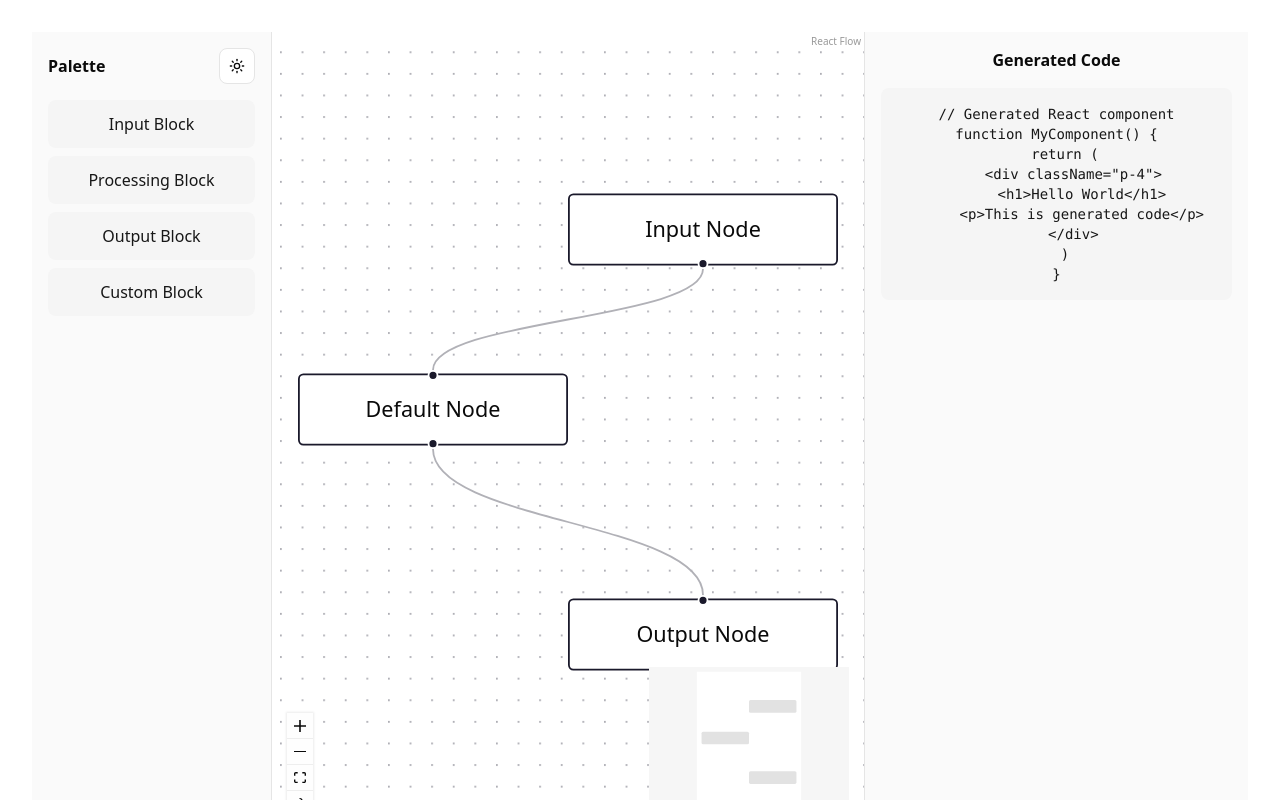
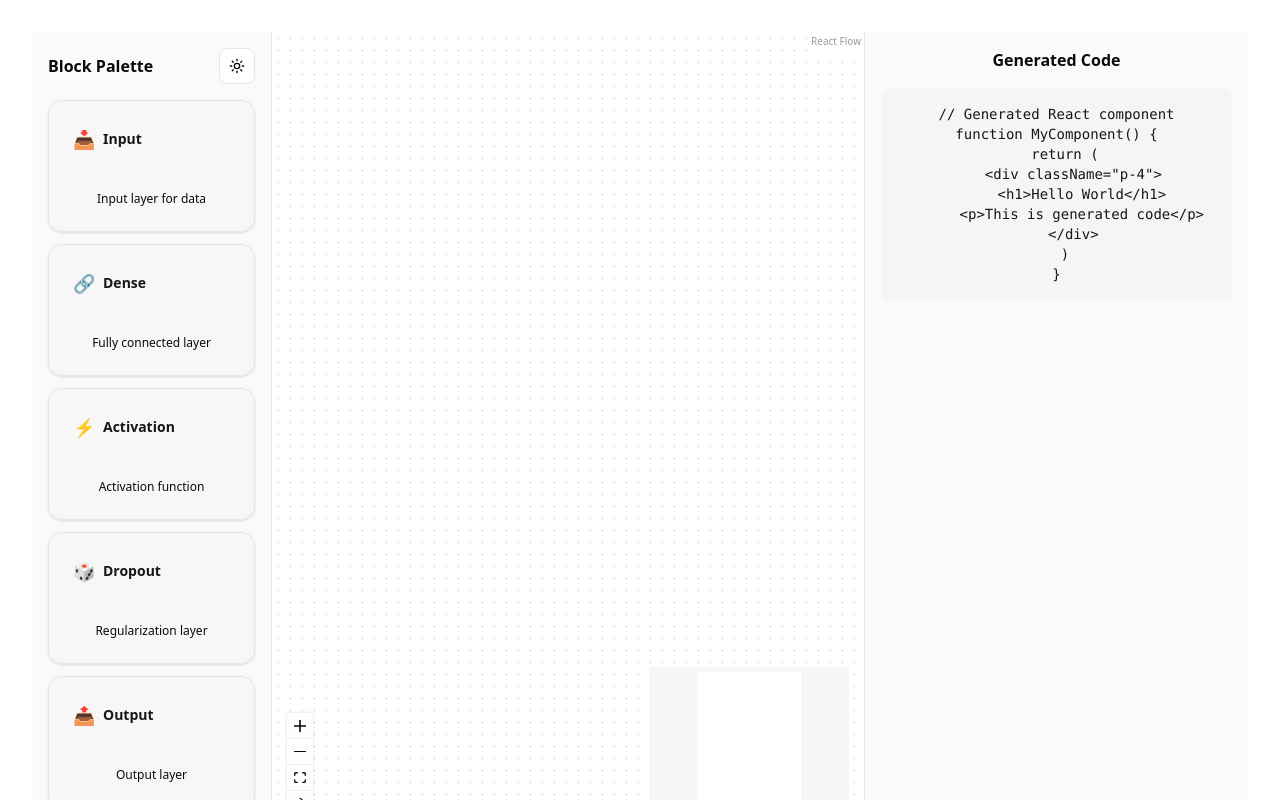
Before and after one commit to Aryagm/blockdl, a React (Vite) app: page / in a window 1280 px wide. Shown: the top 800 px of the page. Built offline with nearby package versions, Linux system fonts and the light colour scheme.

Commit message:
Added  neural net blocks to the side and removed default graph on the grid.

```diff
--- a/src/App.tsx
+++ b/src/App.tsx
@@ -1,56 +1,11 @@
 import { AppShell } from './components/AppShell'
 import { ThemeProvider } from './components/ThemeProvider'
-import { ThemeToggle } from './components/ThemeToggle'
 import { CanvasEditor } from './components/CanvasEditor'
+import { BlockPalette } from './components/BlockPalette'
 import './App.css'
 
 function App() {
-  const onDragStart = (event: React.DragEvent, nodeType: string, layerType?: string) => {
-    event.dataTransfer.setData('application/reactflow', nodeType)
-    if (layerType) {
-      event.dataTransfer.setData('application/layertype', layerType)
-    }
-    event.dataTransfer.effectAllowed = 'move'
-  }
-
-  const paletteContent = (
-    <div className="space-y-4">
-      <div className="flex items-center justify-between">
-        <h2 className="font-semibold text-sidebar-foreground">Palette</h2>
-        <ThemeToggle />
-      </div>
-      <div className="space-y-2">
-        <div
-          className="p-3 bg-sidebar-accent rounded-md text-sidebar-accent-foreground cursor-pointer hover:bg-sidebar-accent/80 transition-colors"
-          draggable
-          onDragStart={(event) => onDragStart(event, 'input', 'component')}
-        >
-          Input Block
-        </div>
-        <div
-          className="p-3 bg-sidebar-accent rounded-md text-sidebar-accent-foreground cursor-pointer hover:bg-sidebar-accent/80 transition-colors"
-          draggable
-          onDragStart={(event) => onDragStart(event, 'default', 'processing')}
-        >
-          Processing Block
-        </div>
-        <div
-          className="p-3 bg-sidebar-accent rounded-md text-sidebar-accent-foreground cursor-pointer hover:bg-sidebar-accent/80 transition-colors"
-          draggable
-          onDragStart={(event) => onDragStart(event, 'output', 'display')}
-        >
-          Output Block
-        </div>
-        <div
-          className="p-3 bg-sidebar-accent rounded-md text-sidebar-accent-foreground cursor-pointer hover:bg-sidebar-accent/80 transition-colors"
-          draggable
-          onDragStart={(event) => onDragStart(event, 'default', 'custom')}
-        >
-          Custom Block
-        </div>
-      </div>
-    </div>
-  )
+  const paletteContent = <BlockPalette />
 
   const canvasContent = (
     <CanvasEditor
--- /dev/null
+++ b/src/components/BlockPalette.tsx
@@ -0,0 +1,67 @@
+import { Card, CardContent, CardHeader, CardTitle } from './ui/card'
+import { ThemeToggle } from './ThemeToggle'
+
+const layerTypes = [
+  { type: 'Input', icon: '📥', description: 'Input layer for data' },
+  { type: 'Dense', icon: '🔗', description: 'Fully connected layer' },
+  { type: 'Activation', icon: '⚡', description: 'Activation function' },
+  { type: 'Dropout', icon: '🎲', description: 'Regularization layer' },
+  { type: 'Output', icon: '📤', description: 'Output layer' },
+]
+
+interface BlockPaletteProps {
+  className?: string
+}
+
+export function BlockPalette({ className = '' }: BlockPaletteProps) {
+  const handleDragStart = (event: React.DragEvent, layerType: string) => {
+    event.dataTransfer.setData('layerType', layerType)
+    event.dataTransfer.setData('application/reactflow', 'default')
+    event.dataTransfer.effectAllowed = 'move'
+  }
+
+  return (
+    <div className={`space-y-4 ${className}`}>
+      <div className="flex items-center justify-between">
+        <h2 className="font-semibold text-sidebar-foreground">Block Palette</h2>
+        <ThemeToggle />
+      </div>
+
+      <div className="space-y-3">
+        {layerTypes.map((layer) => (
+          <Card
+            key={layer.type}
+            className="cursor-move hover:shadow-md transition-all duration-200 hover:scale-[1.02] border-sidebar-border bg-sidebar-accent/50 hover:bg-sidebar-accent"
+            draggable
+            onDragStart={(event) => handleDragStart(event, layer.type)}
+          >
+            <CardHeader className="pb-2">
+              <CardTitle className="text-sm flex items-center gap-2 text-sidebar-accent-foreground">
+                <span className="text-lg">{layer.icon}</span>
+                {layer.type}
+              </CardTitle>
+            </CardHeader>
+            <CardContent className="pt-0">
+              <p className="text-xs text-sidebar-muted-foreground">
+                {layer.description}
+              </p>
+            </CardContent>
+          </Card>
+        ))}
+      </div>
+
+      <Card className="border-sidebar-border bg-sidebar-accent/30">
+        <CardHeader className="pb-2">
+          <CardTitle className="text-sm text-sidebar-accent-foreground">
+            💡 How to use
+          </CardTitle>
+        </CardHeader>
+        <CardContent className="pt-0">
+          <p className="text-xs text-sidebar-muted-foreground">
+            Drag and drop blocks onto the canvas to build your neural network architecture.
+          </p>
+        </CardContent>
+      </Card>
+    </div>
+  )
+}
--- a/src/components/CanvasEditor.tsx
+++ b/src/components/CanvasEditor.tsx
@@ -18,31 +18,10 @@ import type {
 } from '@xyflow/react'
 import '@xyflow/react/dist/style.css'
 
-// Initial nodes and edges
-const initialNodes: Node[] = [
-  {
-    id: '1',
-    type: 'input',
-    data: { label: 'Input Node' },
-    position: { x: 250, y: 25 },
-  },
-  {
-    id: '2',
-    data: { label: 'Default Node' },
-    position: { x: 100, y: 125 },
-  },
-  {
-    id: '3',
-    type: 'output',
-    data: { label: 'Output Node' },
-    position: { x: 250, y: 250 },
-  },
-]
+// Initial nodes and edges - start with empty canvas
+const initialNodes: Node[] = []
 
-const initialEdges: Edge[] = [
-  { id: 'e1-2', source: '1', target: '2' },
-  { id: 'e2-3', source: '2', target: '3' },
-]
+const initialEdges: Edge[] = []
 
 // Custom node types can be defined here
 const nodeTypes: NodeTypes = {
@@ -104,11 +83,10 @@ function CanvasEditorInner({
       event.preventDefault()
 
       const reactFlowBounds = event.currentTarget.getBoundingClientRect()
-      const type = event.dataTransfer.getData('application/reactflow')
-      const layerType = event.dataTransfer.getData('application/layertype')
+      const layerType = event.dataTransfer.getData('layerType')
 
       // Check if the dropped element is valid
-      if (typeof type === 'undefined' || !type) {
+      if (typeof layerType === 'undefined' || !layerType) {
         return
       }
 
@@ -118,12 +96,12 @@ function CanvasEditorInner({
       })
 
       const newNode: Node = {
-        id: `${type}-${Date.now()}`,
-        type,
+        id: `${layerType.toLowerCase()}-${Date.now()}`,
+        type: layerType === 'Input' ? 'input' : layerType === 'Output' ? 'output' : 'default',
         position,
         data: {
-          label: `${type} node`,
-          layerType: layerType || 'default'
+          label: `${layerType} Layer`,
+          layerType: layerType
         },
       }
 
--- /dev/null
+++ b/src/components/ui/card.tsx
@@ -0,0 +1,92 @@
+import * as React from "react"
+
+import { cn } from "@/lib/utils"
+
+function Card({ className, ...props }: React.ComponentProps<"div">) {
+  return (
+    <div
+      data-slot="card"
+      className={cn(
+        "bg-card text-card-foreground flex flex-col gap-6 rounded-xl border py-6 shadow-sm",
+        className
+      )}
+      {...props}
+    />
+  )
+}
+
+function CardHeader({ className, ...props }: React.ComponentProps<"div">) {
+  return (
+    <div
+      data-slot="card-header"
+      className={cn(
+        "@container/card-header grid auto-rows-min grid-rows-[auto_auto] items-start gap-1.5 px-6 has-data-[slot=card-action]:grid-cols-[1fr_auto] [.border-b]:pb-6",
+        className
+      )}
+      {...props}
+    />
+  )
+}
+
+function CardTitle({ className, ...props }: React.ComponentProps<"div">) {
+  return (
+    <div
+      data-slot="card-title"
+      className={cn("leading-none font-semibold", className)}
+      {...props}
+    />
+  )
+}
+
+function CardDescription({ className, ...props }: React.ComponentProps<"div">) {
+  return (
+    <div
+      data-slot="card-description"
+      className={cn("text-muted-foreground text-sm", className)}
+      {...props}
+    />
+  )
+}
+
+function CardAction({ className, ...props }: React.ComponentProps<"div">) {
+  return (
+    <div
+      data-slot="card-action"
+      className={cn(
+        "col-start-2 row-span-2 row-start-1 self-start justify-self-end",
+        className
+      )}
+      {...props}
+    />
+  )
+}
+
+function CardContent({ className, ...props }: React.ComponentProps<"div">) {
+  return (
+    <div
+      data-slot="card-content"
+      className={cn("px-6", className)}
+      {...props}
+    />
+  )
+}
+
+function CardFooter({ className, ...props }: React.ComponentProps<"div">) {
+  return (
+    <div
+      data-slot="card-footer"
+      className={cn("flex items-center px-6 [.border-t]:pt-6", className)}
+      {...props}
+    />
+  )
+}
+
+export {
+  Card,
+  CardHeader,
+  CardFooter,
+  CardTitle,
+  CardAction,
+  CardDescription,
+  CardContent,
+}
```
